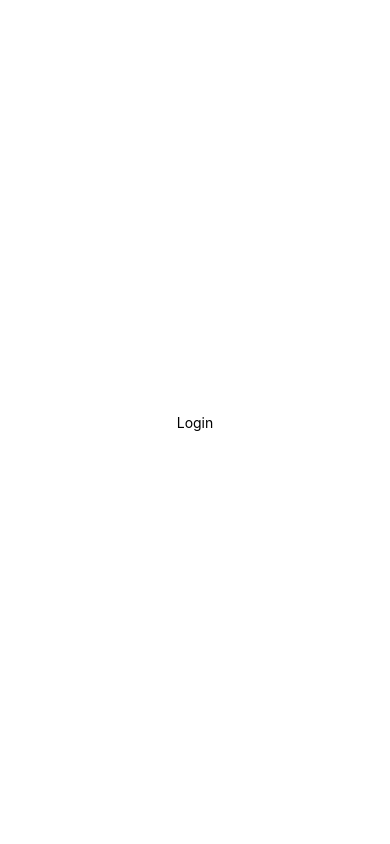
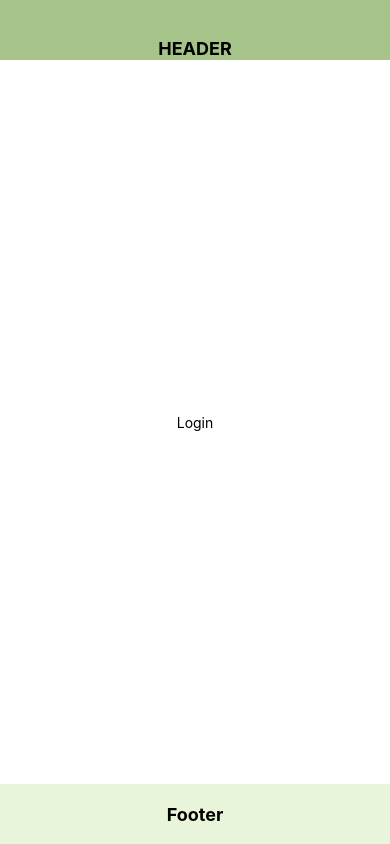
Before and after one commit to Andyfer004/Proyecto_Software_Frontend, a React Native app: screen / in a window 390 px wide. Built offline with nearby package versions, Linux system fonts and the light colour scheme.

Commit message:
Se creo el header y footer del login

```diff
--- a/App.tsx
+++ b/App.tsx
@@ -1,12 +1,31 @@
+import React from 'react';
 import { StatusBar } from 'expo-status-bar';
 import { StyleSheet, Text, View } from 'react-native';
+
 import LoginScreen from 'src/views/Login';
+
+const Header = () => (
+  <View style={styles.header}>
+    <Text style={styles.headerText}>HEADER</Text>
+  </View>
+);
+
+const Footer = () => (
+  <View style={styles.footer}>
+    <Text style={styles.footerText}>Footer</Text>
+  </View>
+);
 
 export default function App() {
   return (
-    <View style={styles.container}>
-      <LoginScreen/>
-    </View>
+    <>
+      <StatusBar style="auto" />
+      <View style={styles.container}>
+        <Header />
+        <LoginScreen/>
+        <Footer />
+      </View>
+    </>
   );
 }
 
@@ -17,4 +36,35 @@ const styles = StyleSheet.create({
     alignItems: 'center',
     justifyContent: 'center',
   },
+  header: {
+    height: 60,
+    width: '100%',
+    backgroundColor: '#a6c48a',
+    justifyContent: 'center',
+    alignItems: 'center',
+    paddingTop: 36,
+    position: 'absolute', // Posiciona absolutamente el header
+    top: 0, // Alinea el header a la parte superior
+    left: 0, // Alinea el header a la izquierda
+    right: 0,
+  },
+  headerText: {
+    fontWeight: 'bold',
+    fontSize: 18,
+  },
+  footer: {
+    height: 60,
+    width: '100%',
+    backgroundColor: '#e9f5db',
+    alignItems: 'center',
+    justifyContent: 'center',
+    position: 'absolute', // Posiciona absolutamente el footer
+    bottom: 0, // Alinea el footer a la parte inferior
+    left: 0, // Alinea el footer a la izquierda
+    right: 0,
+  },
+  footerText: {
+    fontWeight: 'bold',
+    fontSize: 18,
+  },
 });
--- a/package.json
+++ b/package.json
@@ -21,7 +21,7 @@
     "react-native-calendars": "^1.1304.1",
     "react-native-elements": "^3.4.3",
     "react-native-paper": "^5.12.3",
-    "react-native-web": "~0.19.6",
+    "react-native-web": "^0.19.10",
     "react-redux": "^9.1.0",
     "redux": "^5.0.1",
     "redux-persist": "^6.0.0",
--- a/tsconfig.json
+++ b/tsconfig.json
@@ -5,6 +5,7 @@
     "esModuleInterop": true,
     "moduleResolution": "node",
     "baseUrl": "./",
+    "jsx": "react",
     "paths": {
       // Ejemplo de configuración de paths
       "@components/*": ["src/components/*"],
```
Also changed, not shown: 1 other file (tests, documents, lock files or other folders).
